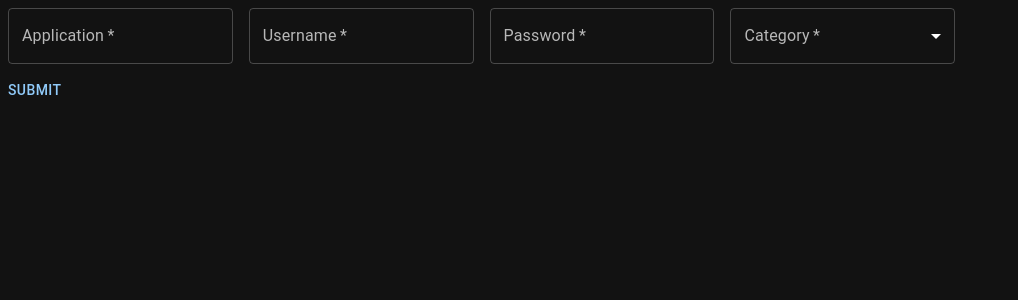
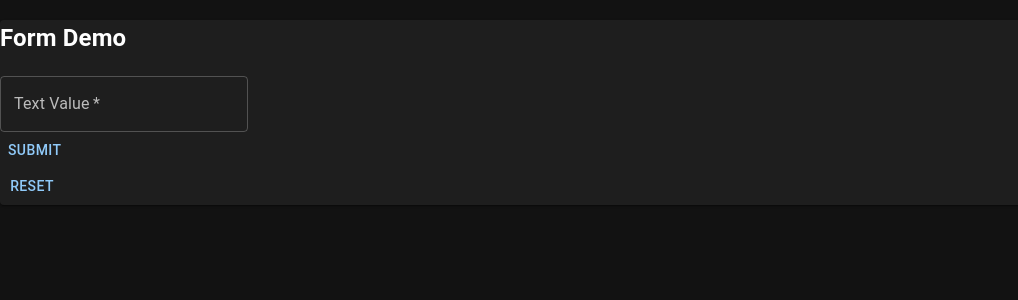
Before and after one commit to yiptsunho/password-manager-fe, a React (Create React App) app: page /createnewpassword in a window 1280 px wide. Shown: the top 300 px of the page, without its empty margins (0-1018 px from the left). Built offline with nearby package versions, Linux system fonts and the light colour scheme.

Commit message:
new form hook

```diff
--- a/package.json
+++ b/package.json
@@ -14,6 +14,7 @@
     "axios": "^1.2.2",
     "react": "^18.2.0",
     "react-dom": "^18.2.0",
+    "react-hook-form": "^7.42.1",
     "react-router-dom": "^6.6.1",
     "react-scripts": "5.0.1",
     "web-vitals": "^2.1.4",
--- a/src/components/PasswordForm.js
+++ b/src/components/PasswordForm.js
@@ -1,121 +1,143 @@
-import { Button } from '@mui/material';
+import { Button, Grid, Paper } from '@mui/material';
 import { Box } from '@mui/system';
-import React, { useRef } from 'react';
+import React, { useState, useRef } from 'react';
 import { TextField, MenuItem } from '@mui/material';
+import { useForm } from 'react-hook-form';
 
 function PasswordForm(props) {
-    const { data, handleSubmit } = props;
-    const refForm = useRef(null);
+    // const { register, handleSubmit, watch, formState: { errors } } = useForm();
+    // const onSubmit = data => console.log(data);
 
-    // TODO: fetch using api
-    const categoryList = [
-        {
-            value: 'work',
-            label: 'Work'
-        },
-        {
-            value: 'game',
-            label: 'Game'
-        },
-        {
-            value: 'personal',
-            label: 'Personal'
-        },
-    ]
+    // console.log(watch("example")); // watch input value by passing the name of it
+    const [textValue, setTextValue] = useState('');
 
-    const handleClickSubmit = () => {
-        const form = refForm.current
-        alert(`${form['appName'].value} ${form['loginId'].value} ${form['password'].value} ${form['category'].value}`)
-        handleSubmit(form)
+    const handleChange = (e) => {
+        setTextValue(e.target.value);
+    }
+
+    const handleSubmit = () => {
+        console.log(textValue);
+    }
+
+    const handleReset = () => {
+        setTextValue('');
     }
 
     return (
-        <Box
-            sx={{
-                '& .MuiTextField-root': { m: 1, width: '25ch' },
-            }}
-        >
-            <form ref={refForm}>
+        <Paper>
+            <h2>Form Demo</h2>
+
+            <Grid>
                 <TextField
                     required
-                    id="appName"
-                    label="Application"
-                    value={data ? data.appName : ''}
+                    onChange={handleChange}
+                    label="Text Value"
+                    value={textValue}
                 />
-                <TextField
-                    required
-                    id="loginId"
-                    label="Username"
-                    value={data ? data.loginId : ''}
-                />
-                <TextField
-                    required
-                    id="password"
-                    label="Password"
-                    type="password"
-                    value={data ? data.password : ''}
-                />
-                <TextField
-                    id="category"
-                    select
-                    required
-                    label="Category"
-                    name='category'
-                    value={data ? data.category : ''}
-                >
-                    {categoryList.map((category) => (
-                        <MenuItem key={category.value} value={category.value}>
-                            {category.label}
-                        </MenuItem>
-                    ))}
-                </TextField>
-            </form>
-            <Button onClick={handleClickSubmit}>Submit</Button>
-        </Box>
-        // <Box
-        //     component="form"
-        //     sx={{
-        //         '& .MuiTextField-root': { m: 1, width: '25ch' },
-        //     }}
-        //     noValidate
-        //     autoComplete="off"
-        //     textAlign='center'
-        // >
-        //     <TextField
-        //         required
-        //         id="appName"
-        //         label="Application"
-        //         onChange={(e) => handleChange(passwordProfile, e.target.id, e.target.value)}
-        //     />
-        //     <TextField
-        //         required
-        //         id="loginId"
-        //         label="Username"
-        //         onChange={(e) => handleChange(passwordProfile, e.target.id, e.target.value)}
-        //     />
-        //     <TextField
-        //         required
-        //         id="password"
-        //         label="Password"
-        //         type="password"
-        //         onChange={(e) => handleChange(passwordProfile, e.target.id, e.target.value)}
-        //     />
-        //     <TextField
-        //         id="category"
-        //         select
-        //         required
-        //         label="Category"
-        //         name='category'
-        //         onChange={(e) => handleChange(passwordProfile, e.target.name, e.target.value)}
-        //     >
-        //         {categoryList.map((category) => (
-        //             <MenuItem key={category.value} value={category.value}>
-        //                 {category.label}
-        //             </MenuItem>
-        //         ))}
-        //     </TextField>
-        // </Box>
+            </Grid>
+            <Grid>
+                <Button onclick={handleSubmit}>Submit</Button>
+            </Grid>
+            <Grid>
+                <Button onclick={handleReset}>Reset</Button>
+            </Grid>
+        </Paper>
+        /* "handleSubmit" will validate your inputs before invoking "onSubmit" */
+        // <form onSubmit={handleSubmit(onSubmit)}>
+        //     {/* register your input into the hook by invoking the "register" function */}
+        //     <input defaultValue="test" {...register("example")} />
+
+        //     {/* include validation with required or other standard HTML validation rules */}
+        //     <input {...register("exampleRequired", { required: true })} />
+        //     {/* errors will return when field validation fails  */}
+        //     {errors.exampleRequired && <span>This field is required</span>}
+
+        //     <input type="submit" />
+        // </form>
     )
+    // const { data, handleSubmit } = props;
+    // const formData = useRef(data ?? {
+    //     appName: '',
+    //     loginId: '',
+    //     password: '',
+    //     category: ''
+    // })
+    // const refForm = useRef(null);
+
+    // // TODO: fetch using api
+    // const categoryList = [
+    //     {
+    //         value: 'work',
+    //         label: 'Work'
+    //     },
+    //     {
+    //         value: 'game',
+    //         label: 'Game'
+    //     },
+    //     {
+    //         value: 'personal',
+    //         label: 'Personal'
+    //     },
+    //     {
+    //         value: 'others',
+    //         label: 'Others'
+    //     },
+    // ]
+
+    // const handleChange = (field, newValue) => {
+    //     formData[field] = newValue
+    // }
+
+    // const handleClickSubmit = () => {
+    //     const form = refForm.current
+    //     alert(`${form['appName'].value} ${form['loginId'].value} ${form['password'].value} ${form['category'].value}`)
+    //     handleSubmit(form)
+    // }
+
+    // return (
+    //     <Box
+    //         sx={{
+    //             '& .MuiTextField-root': { m: 1, width: '25ch' },
+    //         }}
+    //     >
+    //         <form ref={refForm} onChange={(e) => handleChange(e.target.id, e.target.value)}>
+    //             <TextField
+    //                 required
+    //                 id="appName"
+    //                 label="Application"
+    //                 value={formData.appName}
+    //             />
+    //             <TextField
+    //                 required
+    //                 id="loginId"
+    //                 label="Username"
+    //                 value={formData.loginId}
+    //             />
+    //             <TextField
+    //                 required
+    //                 id="password"
+    //                 label="Password"
+    //                 type="password"
+    //                 value={formData.password}
+    //             />
+    //             <TextField
+    //                 id="category"
+    //                 select
+    //                 required
+    //                 label="Category"
+    //                 name='category'
+    //                 value={formData.category}
+    //             >
+    //                 {categoryList.map((category) => (
+    //                     <MenuItem key={category.value} value={category.value}>
+    //                         {category.label}
+    //                     </MenuItem>
+    //                 ))}
+    //             </TextField>
+    //         </form>
+    //         <Button onClick={handleClickSubmit}>Submit</Button>
+    //     </Box>
+    // )
 }
 
 export default PasswordForm;
--- a/src/pages/CreateNewPassword.js
+++ b/src/pages/CreateNewPassword.js
@@ -25,9 +25,11 @@ function CreateNewPassword(props) {
     }
 
     return (
-        <PasswordForm
-            handleSubmit={handleSubmitAdd}
-        />
+        <div className="container">
+            <PasswordForm
+                handleSubmit={handleSubmitAdd}
+            />
+        </div>
     )
 }
 
--- a/src/pages/ManagePassword.js
+++ b/src/pages/ManagePassword.js
@@ -14,14 +14,14 @@ function ManagePassword() {
 
     return (
         <PasswordContext.Provider value={{ passwords: passwords, setPasswords: setPasswords }}>
-            <div className="App-header dark">
-                <div>
-                    <h1>This is the manage password page</h1>
-                    <PasswordTable
-                        passwords={passwords}
-                    />
-                </div>
-            </div>
+            {/* <div className="App-header dark">
+                <div> */}
+            <h1>This is the manage password page</h1>
+            <PasswordTable
+                passwords={passwords}
+            />
+            {/* </div>
+            </div> */}
         </PasswordContext.Provider>
     )
 }
```
Also changed, not shown: 2 other files (tests, documents, lock files or other folders).
